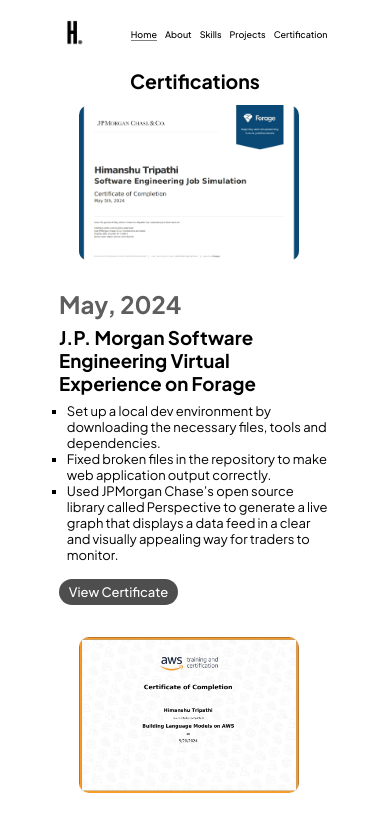
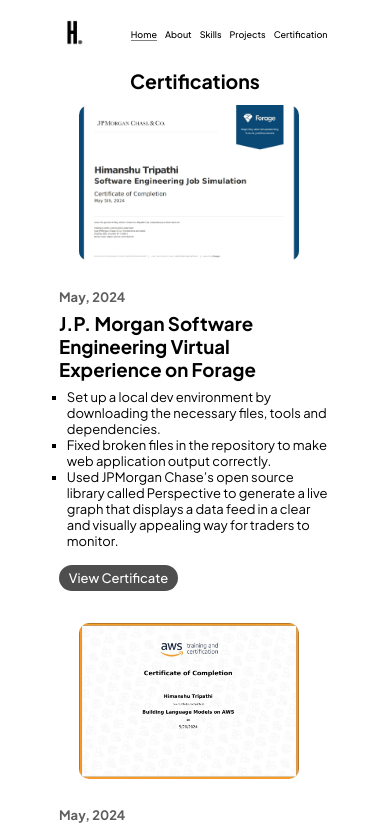
Before and after one commit to himxnshutripathi/personalportfolio, a React (Vite) app: page /certificates in a window 390 px wide. Shown: the top 826 px of the page. Built offline with nearby package versions, Linux system fonts and the light colour scheme; a web font is replaced by a local one.

Commit message:
Update CertiItem.css

```diff
--- a/src/Components/Certificates/CertiItem/CertiItem.css
+++ b/src/Components/Certificates/CertiItem/CertiItem.css
@@ -72,6 +72,9 @@
     .right{
         gap: 2vw;
     }
+    .right h2{
+        font-size: small;
+    }
     .right ul li{
         font-size: small;
     }
```
